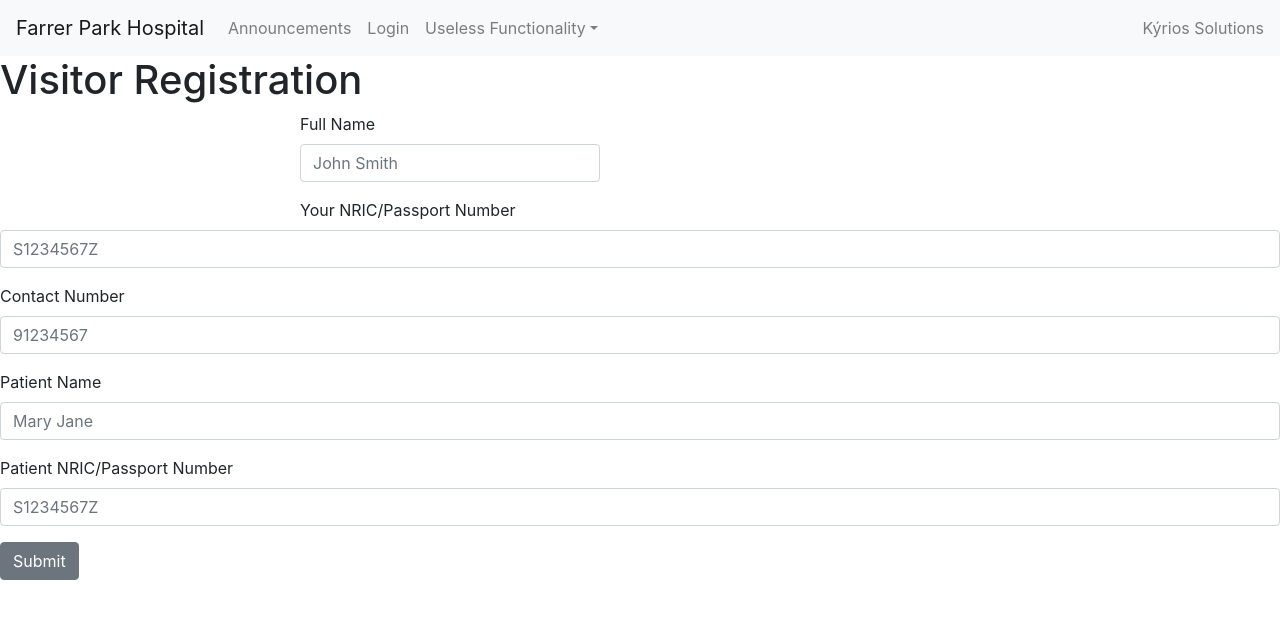
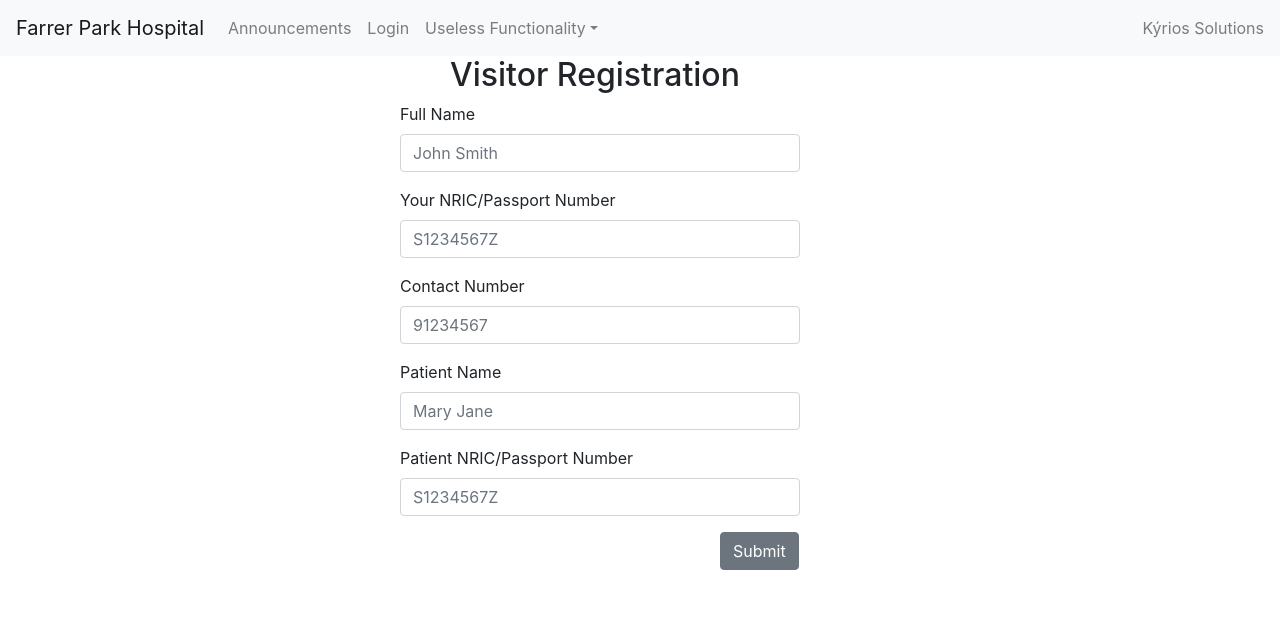
Before and after one commit to teamkyrios/aws, a React (Create React App) app: page / in a window 1280 px wide. Shown: the top 618 px of the page. Built offline with nearby package versions, Linux system fonts and the light colour scheme.

Commit message:
layout for form

```diff
--- a/src/components/LandingPage.js
+++ b/src/components/LandingPage.js
@@ -10,7 +10,7 @@ const LandingPage = () => {
         alignItems: "center",
       }}
     >
-      <h1>Visitor Registration</h1>
+      <h2 style={{ marginLeft: 450 }}>Visitor Registration</h2>
       <Form>
         <FormGroup style={{}}>
           <Label style={styles.label} for="exampleName">
@@ -29,6 +29,7 @@ const LandingPage = () => {
             Your NRIC/Passport Number
           </Label>
           <Input
+            style={styles.input}
             type="text"
             name="nric"
             id="exampleNric"
@@ -36,8 +37,11 @@ const LandingPage = () => {
           />
         </FormGroup>
         <FormGroup>
-          <Label for="exampleContact">Contact Number</Label>
+          <Label style={styles.label} for="exampleContact">
+            Contact Number
+          </Label>
           <Input
+            style={styles.input}
             type="text"
             name="contact"
             id="exampleContact"
@@ -45,8 +49,11 @@ const LandingPage = () => {
           />
         </FormGroup>
         <FormGroup>
-          <Label for="examplePatient">Patient Name</Label>
+          <Label style={styles.label} for="examplePatient">
+            Patient Name
+          </Label>
           <Input
+            style={styles.input}
             type="text"
             name="patientName"
             id="examplePatient"
@@ -54,15 +61,18 @@ const LandingPage = () => {
           />
         </FormGroup>
         <FormGroup>
-          <Label for="examplePatientNric">Patient NRIC/Passport Number</Label>
+          <Label style={styles.label} for="examplePatientNric">
+            Patient NRIC/Passport Number
+          </Label>
           <Input
+            style={styles.input}
             type="text"
             name="nric"
             id="examplePatientNric"
             placeholder="S1234567Z"
           />
         </FormGroup>
-        <Button>Submit</Button>
+        <Button style={{ marginLeft: 720 }}>Submit</Button>
       </Form>
     </div>
   );
@@ -70,11 +80,11 @@ const LandingPage = () => {
 
 let styles = {
   input: {
-    width: 300,
-    marginLeft: 300,
+    width: 400,
+    marginLeft: 400,
   },
   label: {
-    marginLeft: 300,
+    marginLeft: 400,
   },
 };
 export default LandingPage;
```
